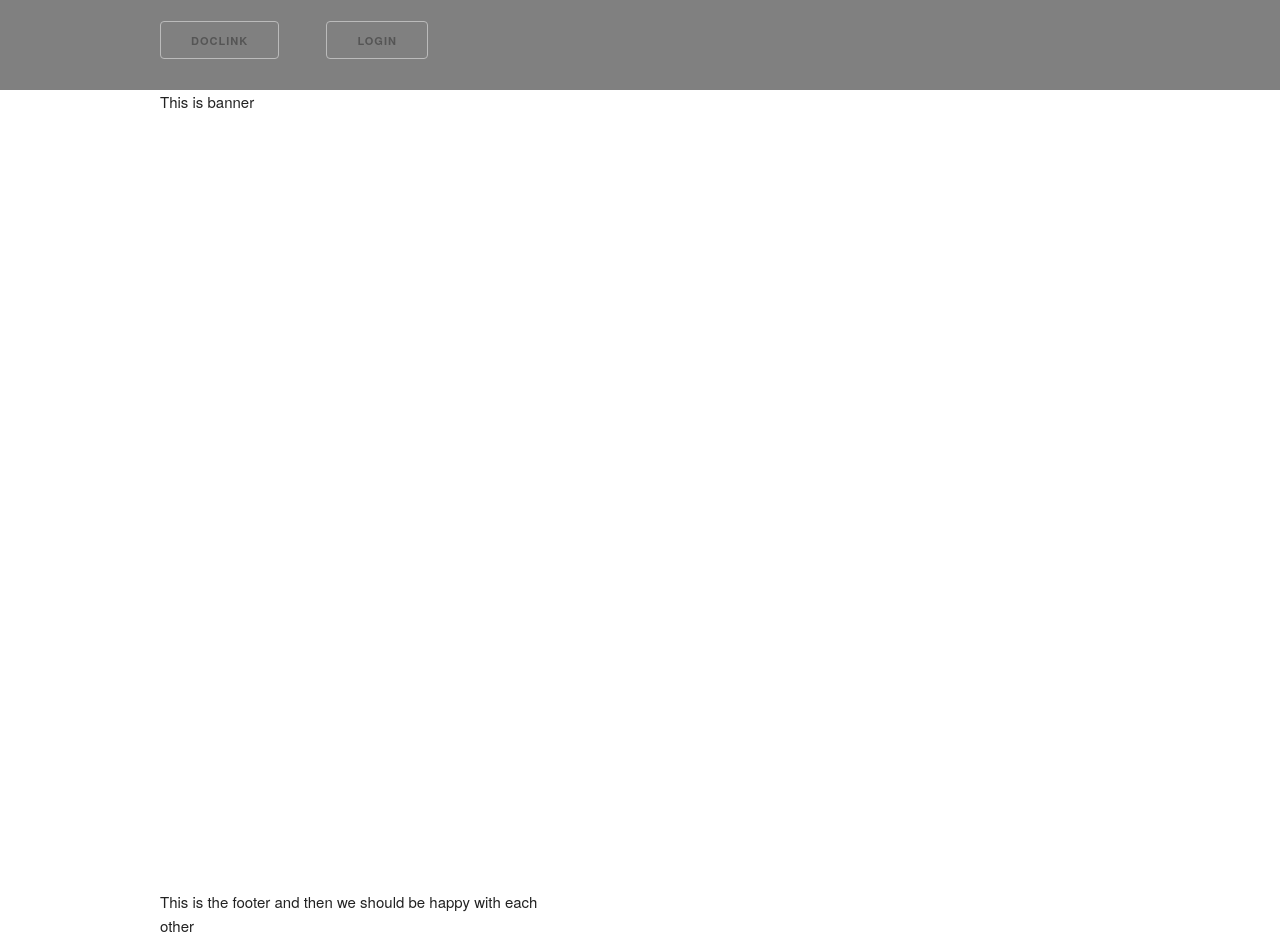
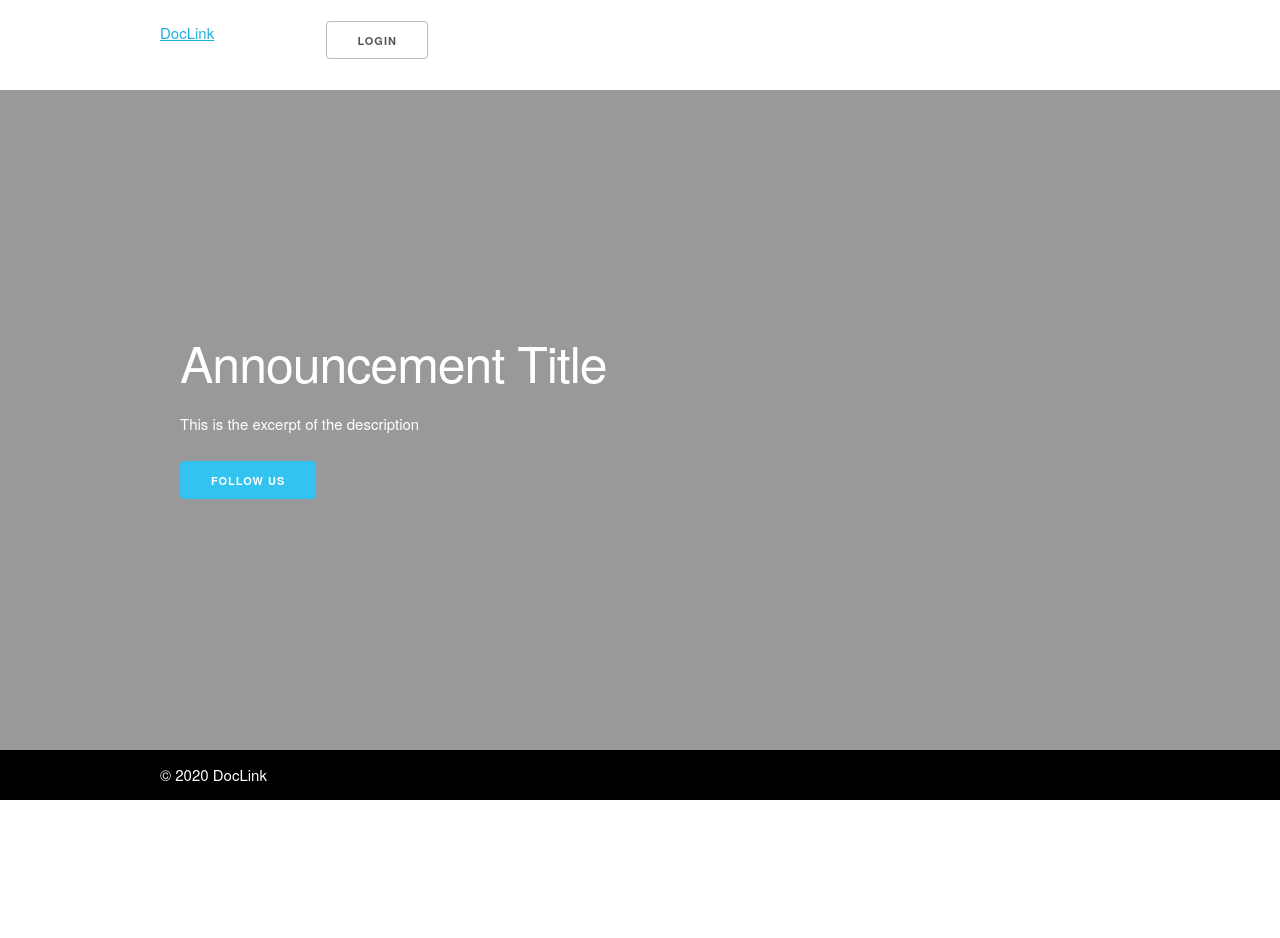
Before and after one commit to TmkrRina/DocLink_FrontEnd, a Vue app: page /#/ in a window 1280 px wide. After the commit the page ends 800 px from the top, so only its background shows below. Built offline with nearby package versions, Linux system fonts and the light colour scheme.

Commit message:
WIP homepage

```diff
--- a/docker-compose.yml
+++ b/docker-compose.yml
@@ -1,7 +1,7 @@
 version: '3.7'
 
 services:
-  web_1:
+  web:
     build: .
     volumes:
       - .:/app
@@ -22,7 +22,7 @@ services:
     networks:
       - frontend
     depends_on:
-      - web_1
+      - web
 
 networks:
   frontend:
--- a/package.json
+++ b/package.json
@@ -19,6 +19,8 @@
     "babel-eslint": "^10.0.3",
     "eslint": "^6.7.2",
     "eslint-plugin-vue": "^6.1.2",
+    "node-sass": "^4.13.1",
+    "sass-loader": "^8.0.2",
     "vue-template-compiler": "^2.6.11"
   },
   "eslintConfig": {
--- a/src/App.vue
+++ b/src/App.vue
@@ -1,8 +1,8 @@
 <template>
   <div id="app">
-    <Header />
+    <Header v-bind:appName="appName" />
     <router-view />
-    <Footer />
+    <Footer v-bind:appName="appName" />
   </div>
 </template>
 
@@ -12,6 +12,11 @@ import Footer from "./components/Footer";
 
 export default {
   name: "App",
+  data: function() {
+    return {
+      appName: 'DocLink'
+    }
+  },
   components: {
     Header,
     Footer
@@ -20,4 +25,7 @@ export default {
 </script>
 
 <style scoped>
+.app {
+  background-color: whitesmoke;
+  }
 </style>
--- /dev/null
+++ b/src/assets/scss/_links.scss
@@ -0,0 +1,16 @@
+.nav-link {
+  margin-right: 10px;
+
+  &:last-child {
+    margin-right: unset;
+  }
+}
+
+.nav-links {
+  display: flex;
+  align-items: center;
+
+  &.dock-right {
+    justify-content: self-end;
+  }
+}
--- /dev/null
+++ b/src/assets/scss/app.scss
@@ -0,0 +1 @@
+@import "./links";
--- a/src/components/Banner.vue
+++ b/src/components/Banner.vue
@@ -1,21 +1,44 @@
 <template>
   <div class="banner">
-    <div class="container">
+    <Container>
       <div class="row">
-        <div class="columns twelve">This is banner</div>
+        <div class="columns twelve">
+          <BannerAnnouncement />
+        </div>
       </div>
-    </div>
+    </Container>
   </div>
 </template>
 
 <script>
+import Container from "./Container";
+import BannerAnnouncement from "./BannerAnnouncement";
+
 export default {
-  name: "Banner"
-}
+  name: "Banner",
+  components: {
+    Container,
+    BannerAnnouncement
+  }
+};
 </script>
 
 <style scoped>
 .banner {
-  height: 100vh;
+  height: calc(100vh - (140px));
+  background-color: white;
+  display: flex;
+  align-items: center;
+  position: relative;
+}
+
+.banner::before {
+  position: absolute;
+  content: "";
+  top: 0;
+  left: 0;
+  width: 100%;
+  height: 100%;
+  background-color: rgba(0,0,0,0.4);
 }
 </style>
--- /dev/null
+++ b/src/components/BannerAnnouncement.vue
@@ -0,0 +1,44 @@
+<template>
+  <div class="banner-announcement">
+    <div class="banner-announcement-content">
+      <div class="row">
+        <div class="columns twelve">
+          <h1 class="ba-header">Announcement Title</h1>
+        </div>
+      </div>
+      <div class="row">
+        <div class="columns twelve">
+          <p class="ba-excerpt">This is the excerpt of the description</p>
+        </div>
+      </div>
+      <div class="row">
+        <div class="columns twelve">
+          <button type="button" class="button button-primary">Follow us</button>
+        </div>
+      </div>
+    </div>
+  </div>
+</template>
+
+<script>
+export default {
+  name: "BannerAnnouncement"
+};
+</script>
+
+<style lang="scss" scoped>
+.banner-announcement {
+  overflow: hidden;
+
+  &-content {
+    padding: 20px;
+    width: 100%;
+    min-height: inherit;
+    box-sizing: border-box;
+  }
+
+  .ba-header, .ba-excerpt {
+    color: white;
+    }
+}
+</style>
--- /dev/null
+++ b/src/components/Container.vue
@@ -0,0 +1,15 @@
+<template>
+  <div class="container">
+    <slot></slot>
+  </div>
+</template>
+
+<script>
+export default {
+  name: "Container",
+}
+</script>
+
+<style>
+
+</style>
--- a/src/components/Footer.vue
+++ b/src/components/Footer.vue
@@ -1,15 +1,37 @@
 <template>
   <footer class="footer">
-    <div class="container">
+    <Container>
       <div class="row">
-        <div class="columns five">This is the footer and then we should be happy with each other</div>
+        <div class="columns five">
+          <span class="copyright">&copy; {{year}} {{appName}}</span>
+        </div>
       </div>
-    </div>
+    </Container>
   </footer>
 </template>
 
 <script>
+import Container from './Container'
 export default {
-  name: "Footer"
+  name: "Footer",
+  props: ['appName'],
+  data: function() {
+    return {
+      year: (new Date()).getFullYear(),
+    }
+  },
+  components: { Container }
 };
 </script>
+
+<style scoped>
+.footer {
+  height: 50px;
+  background-color: black;
+  display: flex;
+  align-items: center;
+}
+.copyright {
+  color: white;
+}
+</style>
--- a/src/components/Header.vue
+++ b/src/components/Header.vue
@@ -1,27 +1,31 @@
 <template>
   <header class="header">
-    <div class="container">
+    <Container>
       <div class="row">
         <div class="columns two">
-          <router-link to="/" class="button">DocLink</router-link>
+          <router-link to="/">{{appName}}</router-link>
         </div>
         <div class="columns six">
           <router-link to="/login" class="button">Login</router-link>
         </div>
       </div>
-    </div>
+    </Container>
   </header>
 </template>
 
 <script>
+import Container from "./Container"
 export default {
-  name: "Header"
+  name: "Header",
+  props: ['appName'],
+
+  components: { Container }
 };
 </script>
 
 <style scoped>
 .header {
-  background-color: gray;
+  background-color: white;
   height: 90px;
   display: flex;
   align-items: center;
--- a/src/main.js
+++ b/src/main.js
@@ -4,6 +4,8 @@ import router from './router.js'
 
 import './assets/css/normalize.css'
 import './assets/css/skeleton.css'
+
+import './assets/scss/app.scss';
 
 Vue.config.productionTip = false
 
```
Also changed, not shown: 2 other files (tests, documents, lock files or other folders).
